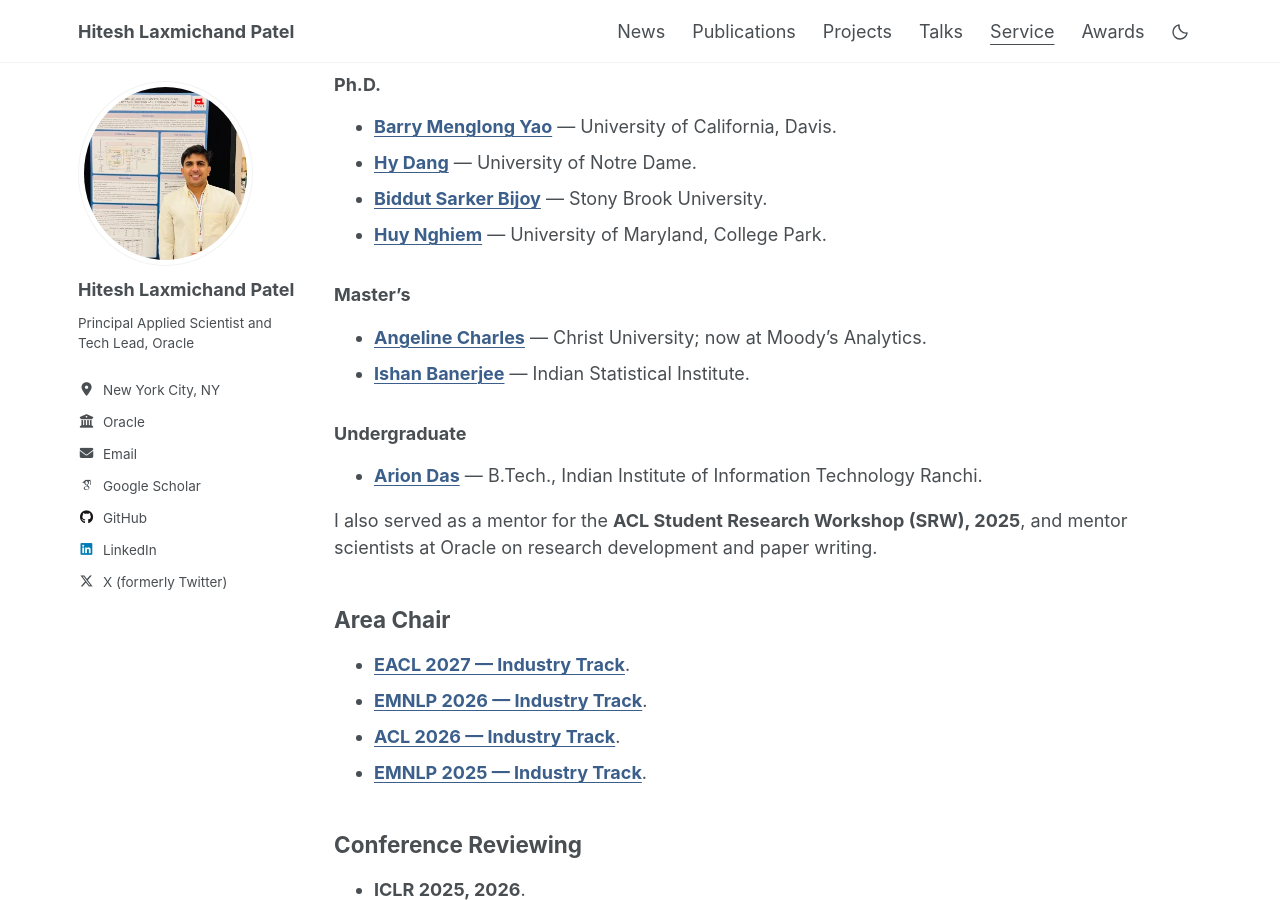
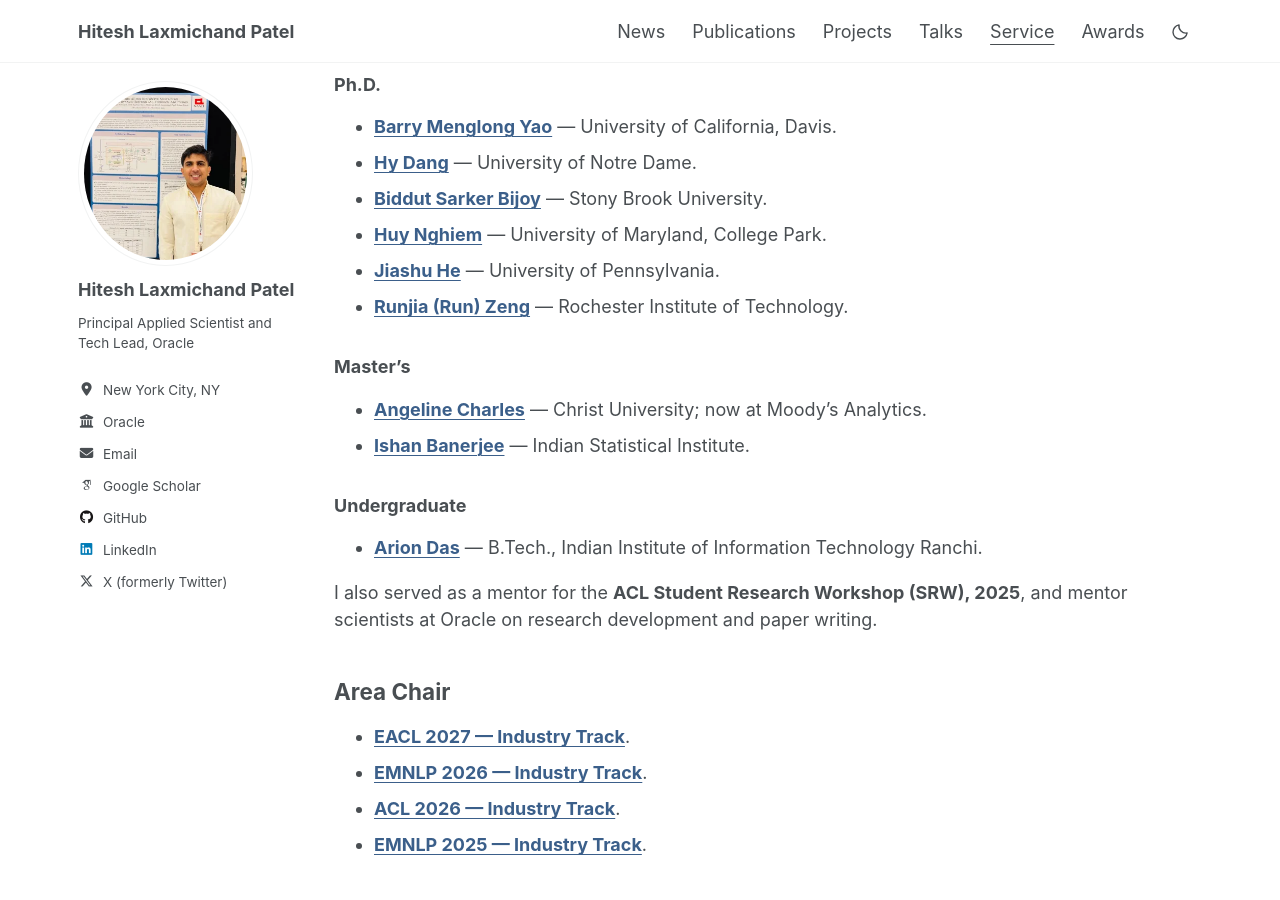
Before and after one commit to HITESHLPATEL/hiteshlpatel.github.io, a Jekyll site: the page built from _pages/service.md, in a window 1280 px wide and 900 px high, scrolled down 451 px. Built offline with Jekyll 4.4.1, drawn with Linux system fonts in a browser that asks for light colours.

Commit message:
Add Jiashu He and Runjia Zeng to research mentorship

```diff
--- a/_pages/service.md
+++ b/_pages/service.md
@@ -24,6 +24,8 @@ Students I've mentored through research projects and internships:
 - [**Hy Dang**](https://hygiadang.com/) — University of Notre Dame.
 - [**Biddut Sarker Bijoy**](https://www.linkedin.com/in/bsbijoy2050/) — Stony Brook University.
 - [**Huy Nghiem**](https://hnghiem-nlp.github.io/) — University of Maryland, College Park.
+- [**Jiashu He**](https://www.linkedin.com/in/jiashu-jason-he-b246a0170/) — University of Pennsylvania.
+- [**Runjia (Run) Zeng**](https://runjia.tech/) — Rochester Institute of Technology.
 
 ### Master's
 
```
